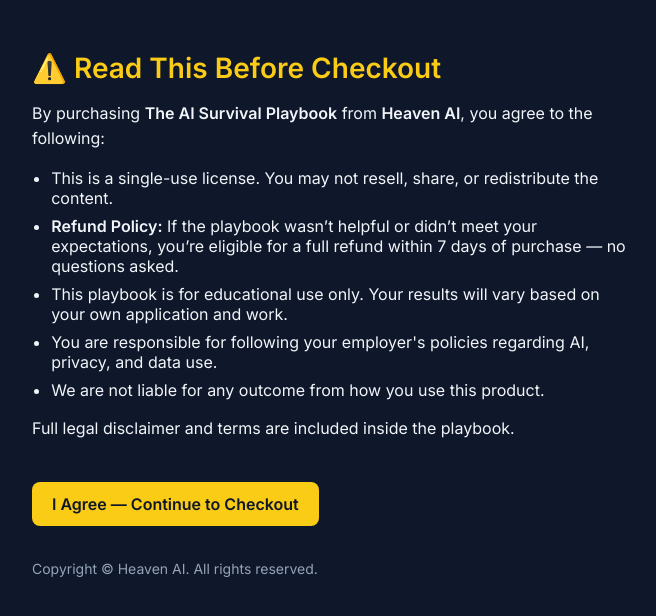
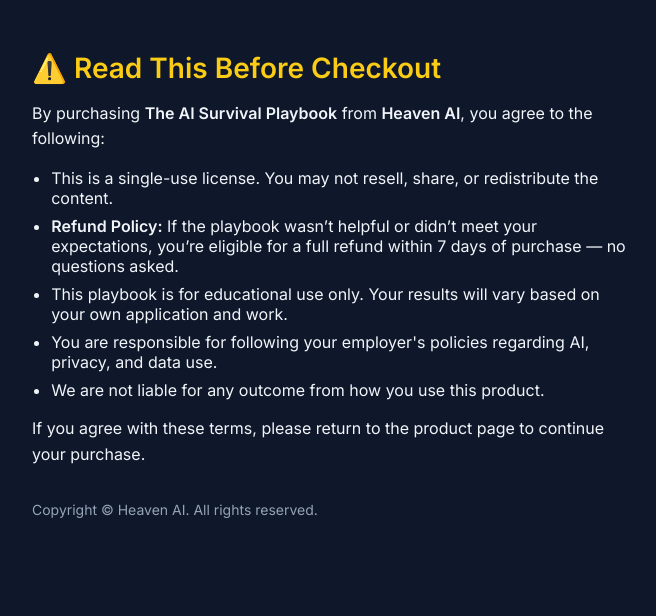
Before and after one commit to v123555/heaven-ai-redirect, a plain HTML site: page index.html in a window 1280 px wide. Shown: the whole page, without its empty margins (308-964 px from the left). Drawn offline with Linux system fonts and the light colour scheme.

Commit message:
terms & conditions

```diff
--- a/index.html
+++ b/index.html
@@ -30,16 +30,6 @@
     li {
       margin-bottom: 0.5rem;
     }
-    .button {
-      display: inline-block;
-      background-color: #facc15;
-      color: #0f172a;
-      font-weight: 600;
-      padding: 0.75rem 1.25rem;
-      border-radius: 8px;
-      text-decoration: none;
-      margin-top: 1.5rem;
-    }
     .small {
       font-size: 0.875rem;
       color: #94a3b8;
@@ -57,8 +47,7 @@
     <li>You are responsible for following your employer's policies regarding AI, privacy, and data use.</li>
     <li>We are not liable for any outcome from how you use this product.</li>
   </ul>
-  <p>Full legal disclaimer and terms are included inside the playbook.</p>
-  <a class="button" href="https://whop.com/heaven-ai/aisurvivalplaybook/">I Agree — Continue to Checkout</a>
+  <p>If you agree with these terms, please return to the product page to continue your purchase.</p>
   <p class="small">Copyright © Heaven AI. All rights reserved.</p>
 </body>
 </html>
```
